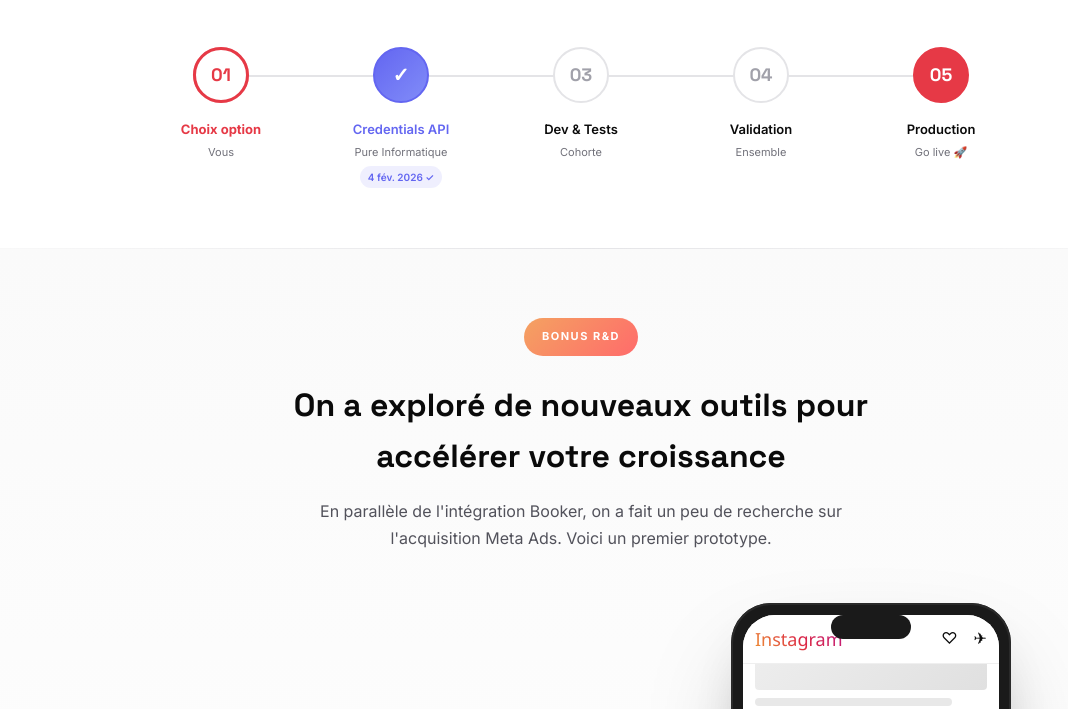
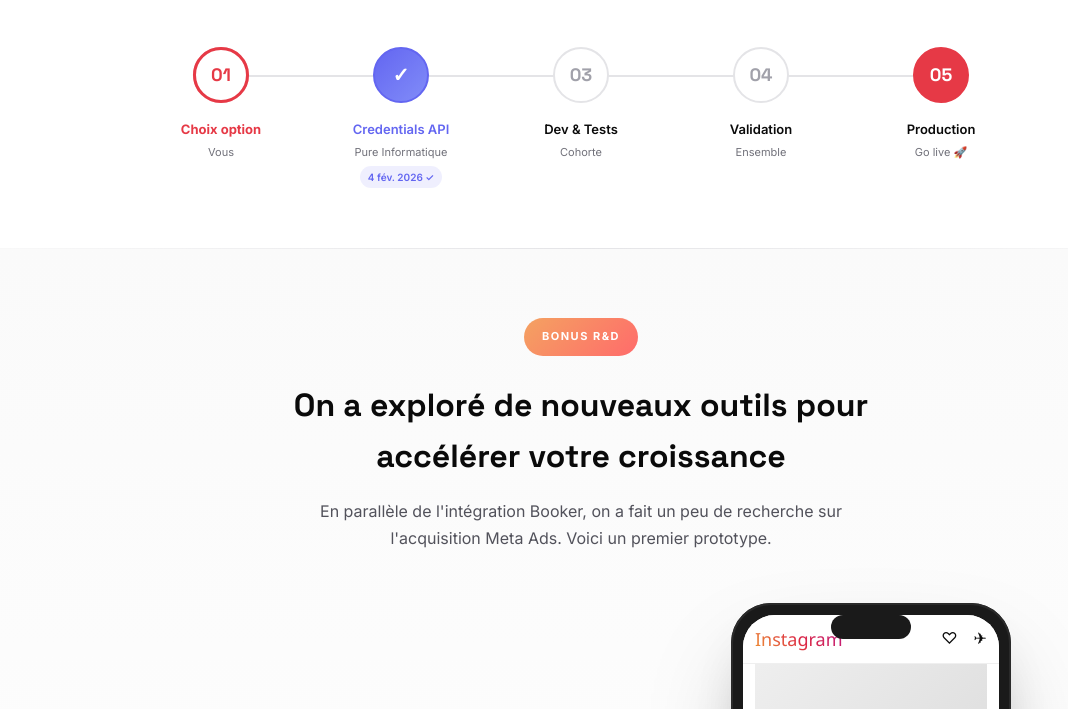
Before and after one commit to antoineThomasCode/smartduck-devis, a website: page public/index.html in a window 1280 px wide. Shown: the part 1797-2506 px from the top of the page, without its empty margins (59-1127 px from the left). Drawn offline with nearby package versions, Linux system fonts and the light colour scheme.

Commit message:
fix: ajustement scroll pour voir le bouton Réserver

```diff
--- a/public/index.html
+++ b/public/index.html
@@ -790,7 +790,7 @@
     }
 
     .insta-feed-content.scrolled {
-      transform: translateY(-560px);
+      transform: translateY(-530px);
     }
 
     .insta-post-fake {
```
